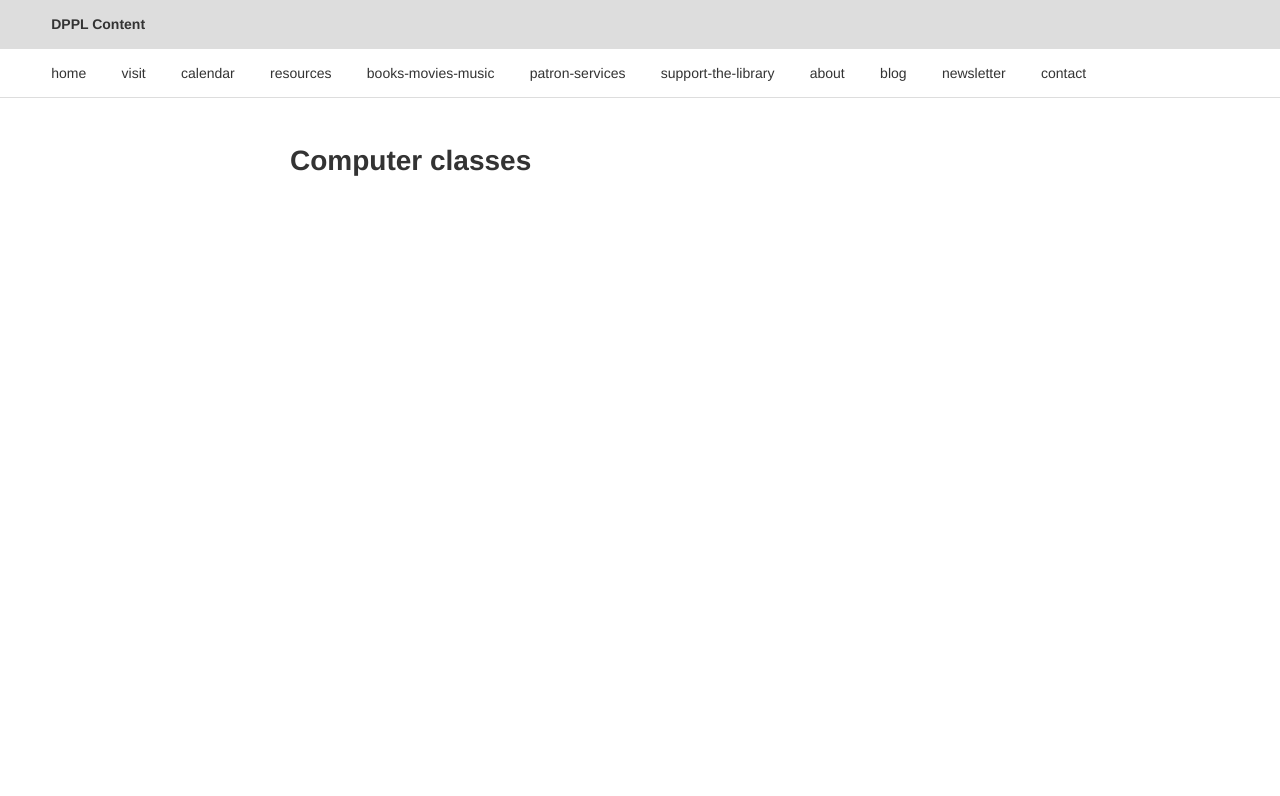
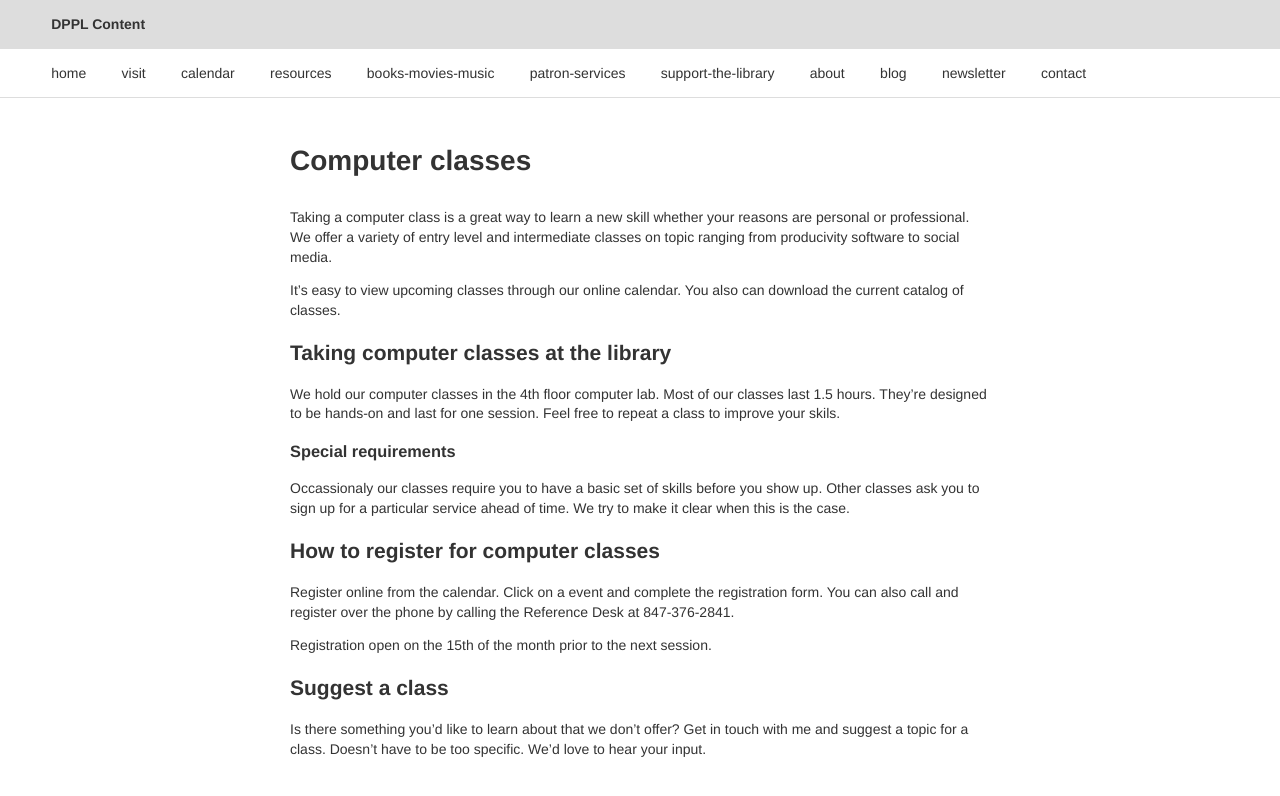
Before and after one commit to dpplweb/dppl-content, a Jekyll site: the page built from _posts/brodie/0303-01-01-computer-classes.md, in a window 1280 px wide. Shown: the top 796 px of the page. Built offline with Jekyll 4.4.1, drawn with Linux system fonts in a browser that asks for light colours; Markdown is read by kramdown in place of the engine named in the settings.

Commit message:
Updated 0303-01-01-computer-classes.md

```diff
--- a/_posts/brodie/0303-01-01-computer-classes.md
+++ b/_posts/brodie/0303-01-01-computer-classes.md
@@ -1,11 +1,35 @@
 ---
+categories:
+  - calendar
+  - brodie
+section: calendar
+author: Brodie
 layout: post
 title: Computer classes
-author: Brodie
-section: calendar
-categories: [calendar, brodie]
-audience: ""
-keywords: ""
-goals: ""
+audience: Adults
+keywords: "classes, training, computer classes, education"
+goals: Basic info about computer classes and links to schedule
 actions: ""
+published: true
 ---
+
+Taking a computer class is a great way to learn a new skill whether your reasons are personal or professional. We offer a variety of entry level and intermediate classes on topic ranging from producivity software to social media.
+
+It's easy to view upcoming classes through our online calendar. You also can download the current catalog of classes.
+
+## Taking computer classes at the library
+We hold our computer classes in the 4th floor computer lab. Most of our classes last 1.5 hours. They're designed to be hands-on and last for one session. Feel free to repeat a class to improve your skils.
+
+### Special requirements
+
+Occassionaly our classes require you to have a basic set of skills before you show up. Other classes ask you to sign up for a particular service ahead of time. We try to make it clear when this is the case.
+
+## How to register for computer classes
+
+Register online from the calendar. Click on a event and complete the registration form. You can also call and register over the phone by calling the Reference Desk at 847-376-2841.
+
+Registration open on the 15th of the month prior to the next session.
+
+## Suggest a class
+
+Is there something you'd like to learn about that we don't offer? Get in touch with me and suggest a topic for a class. Doesn't have to be too specific. We'd love to hear your input.
```
